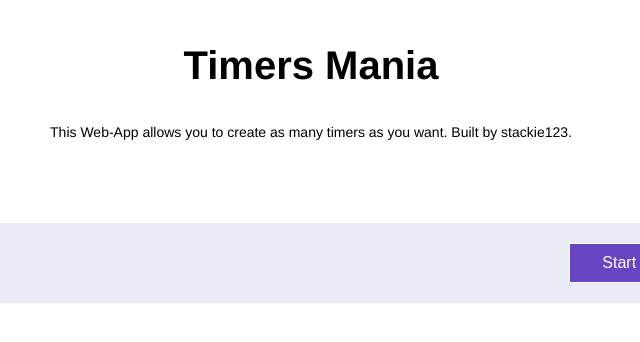
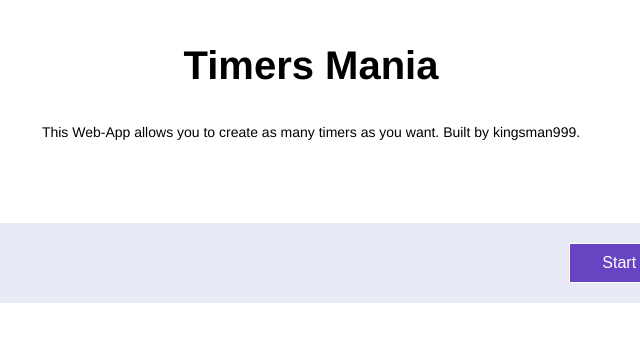
Before and after one commit to kingsmandralph/simple-timer-webapp, a plain HTML site: page index.html in a window 1280 px wide. Shown: the full height of the page, 329-969 px from the left. Drawn offline with Linux system fonts and the light colour scheme.

Commit message:
Update index.html

```diff
--- a/index.html
+++ b/index.html
@@ -10,7 +10,7 @@
 </head>
 <body onload="loadSite()">
     <h1>Timers Mania</h1>
-    <caption>This Web-App allows you to create as many timers as you want. Built by stackie123.</caption>
+    <caption>This Web-App allows you to create as many timers as you want. Built by kingsman999.</caption>
     <div id="controls">
       <h2>Timers</h2>
       <button class="timerButton" style="width:150px ;" onclick="newTimer(prompt('How many seconds?'))">+ New Timer</button>
```
